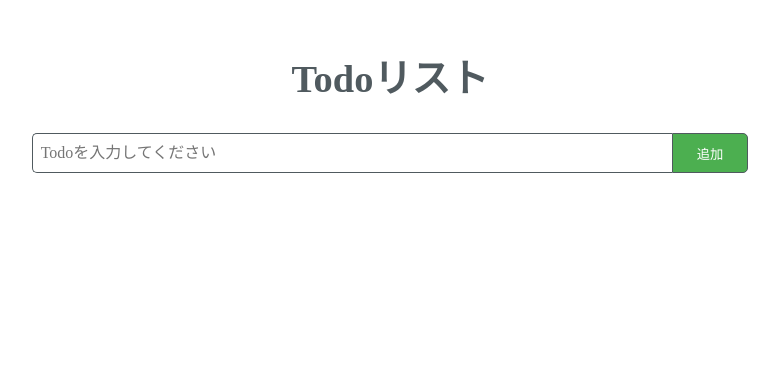
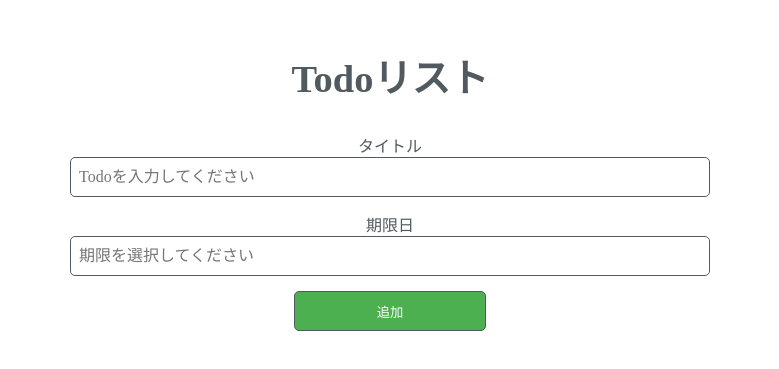
Before and after one commit to Genki1019/react-todo-list, a React (Vite) app: page / in a window 1280 px wide. Shown: the part 103-472 px from the top of the page, without its empty margins (250-1029 px from the left). Built offline with nearby package versions, Linux system fonts and the light colour scheme.

Commit message:
feat: todo登録の要素に期限日を追加

```diff
--- a/package.json
+++ b/package.json
@@ -10,7 +10,9 @@
     "preview": "vite preview"
   },
   "dependencies": {
+    "@types/react-datepicker": "^7.0.0",
     "react": "^18.3.1",
+    "react-datepicker": "^7.5.0",
     "react-dom": "^18.3.1",
     "uuidv4": "^6.2.13"
   },
@@ -18,6 +20,7 @@
     "@eslint/js": "^9.15.0",
     "@types/react": "^18.3.12",
     "@types/react-dom": "^18.3.1",
+    "@types/uuid": "^10.0.0",
     "@vitejs/plugin-react": "^4.3.4",
     "eslint": "^9.15.0",
     "eslint-plugin-react-hooks": "^5.0.0",
--- a/src/App.css
+++ b/src/App.css
@@ -20,27 +20,39 @@ h1 {
 
 /* 登録フォーム */
 .registerForm {
+  display: flex;
+  flex-direction: column;
   margin-bottom: 30px;
 }
 
+.label {
+  color: #505a5f;
+}
+
 .registerTextbox {
+  display: block;
+  margin: 0 auto 15px;
   width: 50%;
   height: 40px;
   padding: 0.5rem;
   border: 1px solid #505a5f;
-  border-right: 0;
-  border-radius: 5px 0 0 5px;
+  border-radius: 5px;
   box-sizing: border-box;
-  vertical-align: top;
+}
+
+.custom-datepicker-wrapper {
+  width: 100%;
 }
 
 .registerButton {
-  padding: 0.4rem 1.5rem;
+  width: 15%;
+  margin: 0 auto;
+  /* padding: 0.4rem 3rem; */
   height: 40px;
   color: #fff;
   background-color: #4caf50;
   border: 1px solid #505a5f;
-  border-radius: 0 5px 5px 0;
+  border-radius: 5px;
   cursor: pointer;
   box-sizing: border-box;
   vertical-align: top;
@@ -60,9 +72,6 @@ h1 {
 
   .registerTextbox {
     width: 80%;
-    border: 1px solid #505a5f;
-    border-radius: 5px;
-    margin-bottom: 15px;
   }
 
   .registerButton {
@@ -156,6 +165,7 @@ h1 {
 .bulkDeleteButton {
   padding: 0.4rem 1.5rem;
   height: 40px;
+  margin-bottom: 60px;
   color: #fff;
   background-color: #dc4e4e;
   border: 1px solid #505a5f;
--- a/src/App.tsx
+++ b/src/App.tsx
@@ -1,4 +1,5 @@
 import { ChangeEvent, FormEvent, useEffect, useRef, useState } from "react";
+import "react-datepicker/dist/react-datepicker.css";
 import "./App.css";
 import RegisterForm from "./RegisterForm";
 import TodoList from "./TodoList";
@@ -8,13 +9,15 @@ type Todo = {
   id: string;
   title: string;
   isCompleted: boolean;
+  deadline: string;
 };
 
 const STORAGE_KEY = "todos";
 
 function App() {
-  const [text, setText] = useState("");
+  const [title, setTitle] = useState("");
   const [todos, setTodos] = useState<Todo[]>([]);
+  const [deadline, setDeadline] = useState<Date | null>(null);
   const isFirstRun = useRef(true);
 
   const loadTodosFromLocalStorage = (): Todo[] => {
@@ -42,21 +45,27 @@ function App() {
     saveTodosToLocalStorage(todos);
   }, [todos]);
 
-  const handleChange = (e: ChangeEvent<HTMLInputElement>) => {
-    setText(e.target.value);
+  const handleTitleChange = (e: ChangeEvent<HTMLInputElement>) => {
+    setTitle(e.target.value);
+  };
+
+  const handleDeadlineChange = (date: Date | null) => {
+    setDeadline(date);
   };
 
   const handleSubmit = (e: FormEvent<HTMLFormElement>) => {
     e.preventDefault();
-    if (!text.trim()) return;
+    if (!title.trim()) return;
 
     const newTodo: Todo = {
       id: uuid(),
-      title: text.trim(),
+      title: title.trim(),
       isCompleted: false,
+      deadline: deadline ? deadline.toISOString().split("T")[0] : "",
     };
     setTodos([newTodo, ...todos]);
-    setText("");
+    setTitle("");
+    setDeadline(null);
   };
 
   const handleCheck = (id: string) => {
@@ -97,8 +106,10 @@ function App() {
       <div className="container">
         <h1>Todoリスト</h1>
         <RegisterForm
-          text={text}
-          handleChange={handleChange}
+          title={title}
+          deadline={deadline}
+          handleTitleChange={handleTitleChange}
+          handleDeadlineChange={handleDeadlineChange}
           handleSubmit={handleSubmit}
         />
         <TodoList
--- a/src/RegisterForm.tsx
+++ b/src/RegisterForm.tsx
@@ -1,21 +1,46 @@
 import { ChangeEvent, FormEvent } from "react";
+import DatePicker from "react-datepicker";
 
 type RegisterFormProps = {
-  text: string;
-  handleChange: (e: ChangeEvent<HTMLInputElement>) => void;
+  title: string;
+  deadline: Date | null;
+  handleTitleChange: (e: ChangeEvent<HTMLInputElement>) => void;
+  handleDeadlineChange: (date: Date | null) => void;
   handleSubmit: (e: FormEvent<HTMLFormElement>) => void;
 };
 
-function RegisterForm({ text, handleChange, handleSubmit }: RegisterFormProps) {
+function RegisterForm({
+  title,
+  deadline,
+  handleTitleChange,
+  handleDeadlineChange,
+  handleSubmit,
+}: RegisterFormProps) {
   return (
     <>
       <form onSubmit={handleSubmit} className="registerForm">
+        <label htmlFor="title" className="label">
+          タイトル
+        </label>
         <input
+          id="title"
           className="registerTextbox"
           type="text"
-          value={text}
-          onChange={(e) => handleChange(e)}
+          value={title}
+          onChange={(e) => handleTitleChange(e)}
           placeholder="Todoを入力してください"
+        />
+        <label htmlFor="deadline" className="label">
+          期限日
+        </label>
+        <DatePicker
+          id="deadline"
+          selected={deadline}
+          onChange={handleDeadlineChange}
+          dateFormat="yyyy/MM/dd"
+          className="registerTextbox"
+          wrapperClassName="custom-datepicker-wrapper"
+          placeholderText="期限を選択してください"
         />
         <button type="submit" className="registerButton">
           追加
--- a/src/TodoList.tsx
+++ b/src/TodoList.tsx
@@ -2,6 +2,7 @@ type Todo = {
   id: string;
   title: string;
   isCompleted: boolean;
+  deadline: string;
 };
 
 type TodoListProps = {
```
Also changed, not shown: 1 other file (tests, documents, lock files or other folders).
